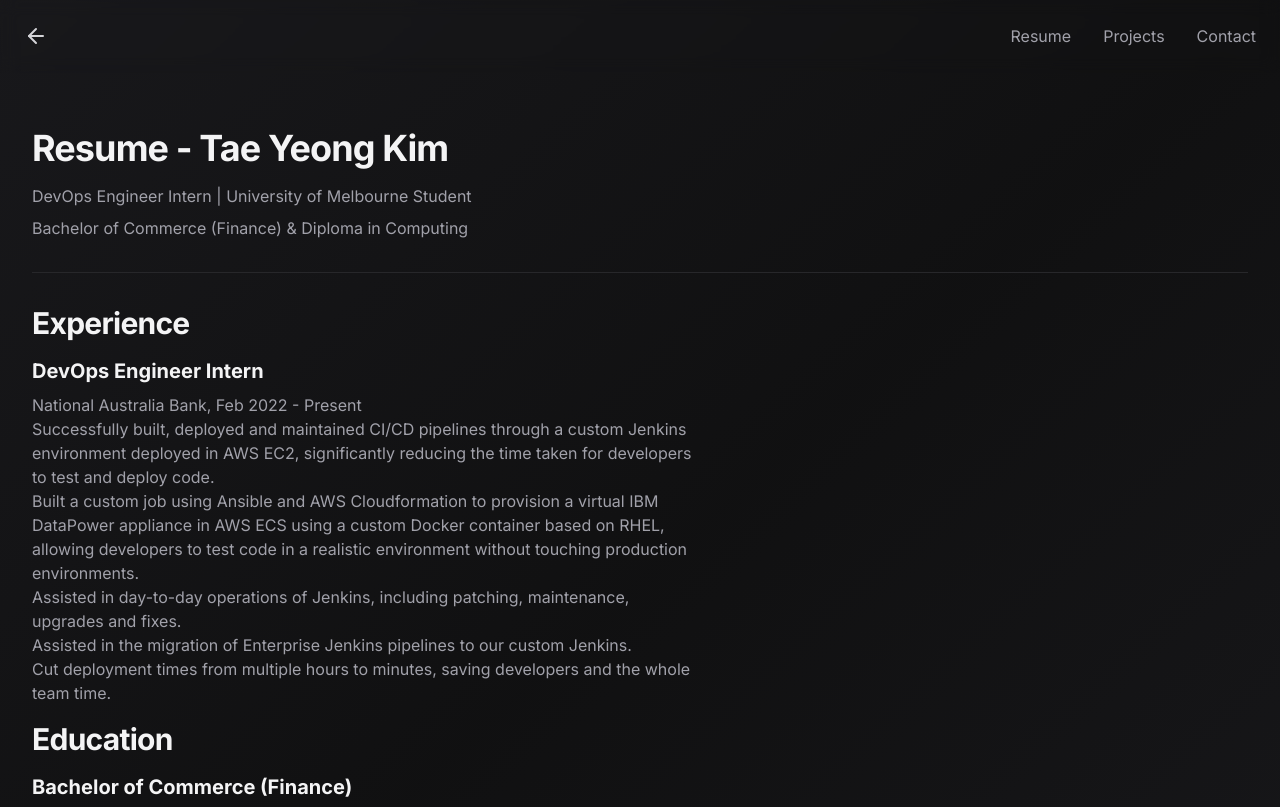
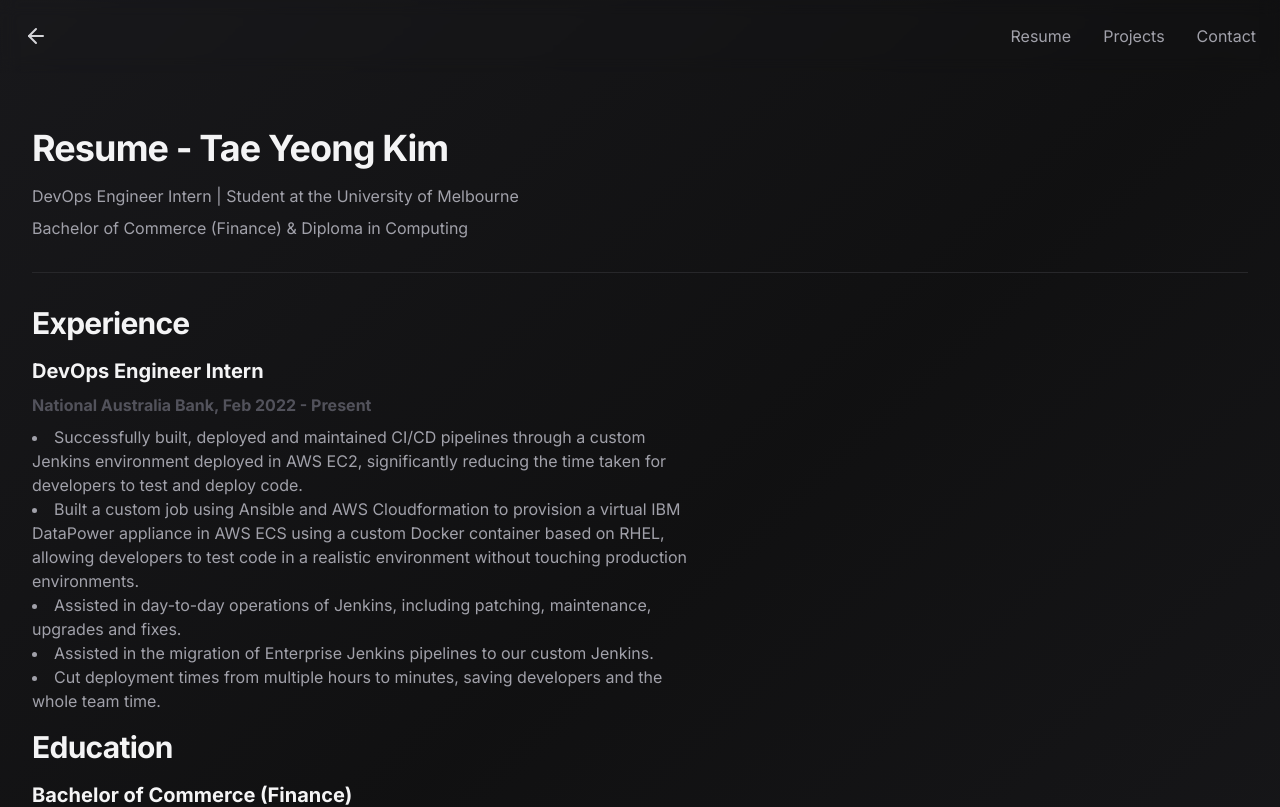
Before and after one commit to taeyeong2k/portfolio, a Next.js app: page /resume in a window 1280 px wide. Shown: the top 807 px of the page. Built offline with nearby package versions, Linux system fonts and the light colour scheme; what tailwindcss-debug-screens would draw is missing.

Commit message:
update resume page

```diff
--- a/app/layout.tsx
+++ b/app/layout.tsx
@@ -1,6 +1,6 @@
 import "../global.css";
-import { Inter } from "@next/font/google";
-import LocalFont from "@next/font/local";
+import { Inter } from "next/font/google";
+import LocalFont from "next/font/local";
 import { Metadata } from "next";
 import { Analytics } from "./components/analytics";
 
--- a/app/resume/page.tsx
+++ b/app/resume/page.tsx
@@ -10,7 +10,7 @@ export default function Resume() {
                         Resume - Tae Yeong Kim
                     </h2>
                     <p className="mt-4 text-zinc-400">
-                        DevOps Engineer Intern | University of Melbourne Student
+                        DevOps Engineer Intern | Student at the University of Melbourne
                     </p>
                     <p className="mt-2 text-zinc-400">
                         Bachelor of Commerce (Finance) & Diploma in Computing
@@ -25,21 +25,16 @@ export default function Resume() {
                     </h3>
                     <div className="mt-4">
                         <h4 className="text-xl font-bold text-zinc-100">DevOps Engineer Intern</h4>
-                        <p className="mt-2 text-zinc-400">
+                        <p className="mt-2 text-zinc-600 font-bold">
                             National Australia Bank, Feb 2022 - Present
-                            <br/>
-                            Successfully built, deployed and maintained CI/CD pipelines through a custom Jenkins environment deployed in AWS EC2, significantly reducing the time
-                            taken for developers to test and deploy code.
-                            <br/>
-                            Built a custom job using Ansible and AWS Cloudformation to provision a virtual IBM DataPower appliance in AWS ECS using a custom Docker container based
-                            on RHEL, allowing developers to test code in a realistic environment without touching production environments.
-                            <br/>
-                            Assisted in day-to-day operations of Jenkins, including patching, maintenance, upgrades and fixes.
-                            <br/>
-                            Assisted in the migration of Enterprise Jenkins pipelines to our custom Jenkins.
-                            <br/>
-                            Cut deployment times from multiple hours to minutes, saving developers and the whole team time.
                         </p>
+                        <ul className="mt-2 text-zinc-400 list-disc list-inside">
+                            <li>Successfully built, deployed and maintained CI/CD pipelines through a custom Jenkins environment deployed in AWS EC2, significantly reducing the time taken for developers to test and deploy code.</li>
+                            <li>Built a custom job using Ansible and AWS Cloudformation to provision a virtual IBM DataPower appliance in AWS ECS using a custom Docker container based on RHEL, allowing developers to test code in a realistic environment without touching production environments.</li>
+                            <li>Assisted in day-to-day operations of Jenkins, including patching, maintenance, upgrades and fixes.</li>
+                            <li>Assisted in the migration of Enterprise Jenkins pipelines to our custom Jenkins.</li>
+                            <li>Cut deployment times from multiple hours to minutes, saving developers and the whole team time.</li>
+                        </ul>
                     </div>
 
                     <h3 className="text-2xl font-bold tracking-tight text-zinc-100 sm:text-3xl mt-4">
--- a/package.json
+++ b/package.json
@@ -9,7 +9,6 @@
     "fmt": "pnpm rome check . --apply-suggested && pnpm rome format . --write"
   },
   "dependencies": {
-    "@next/font": "^13.4.4",
     "@next/mdx": "^13.4.4",
     "@types/node": "18.15.10",
     "@types/react": "18.0.29",
```
Also changed, not shown: 1 other file (tests, documents, lock files or other folders).
